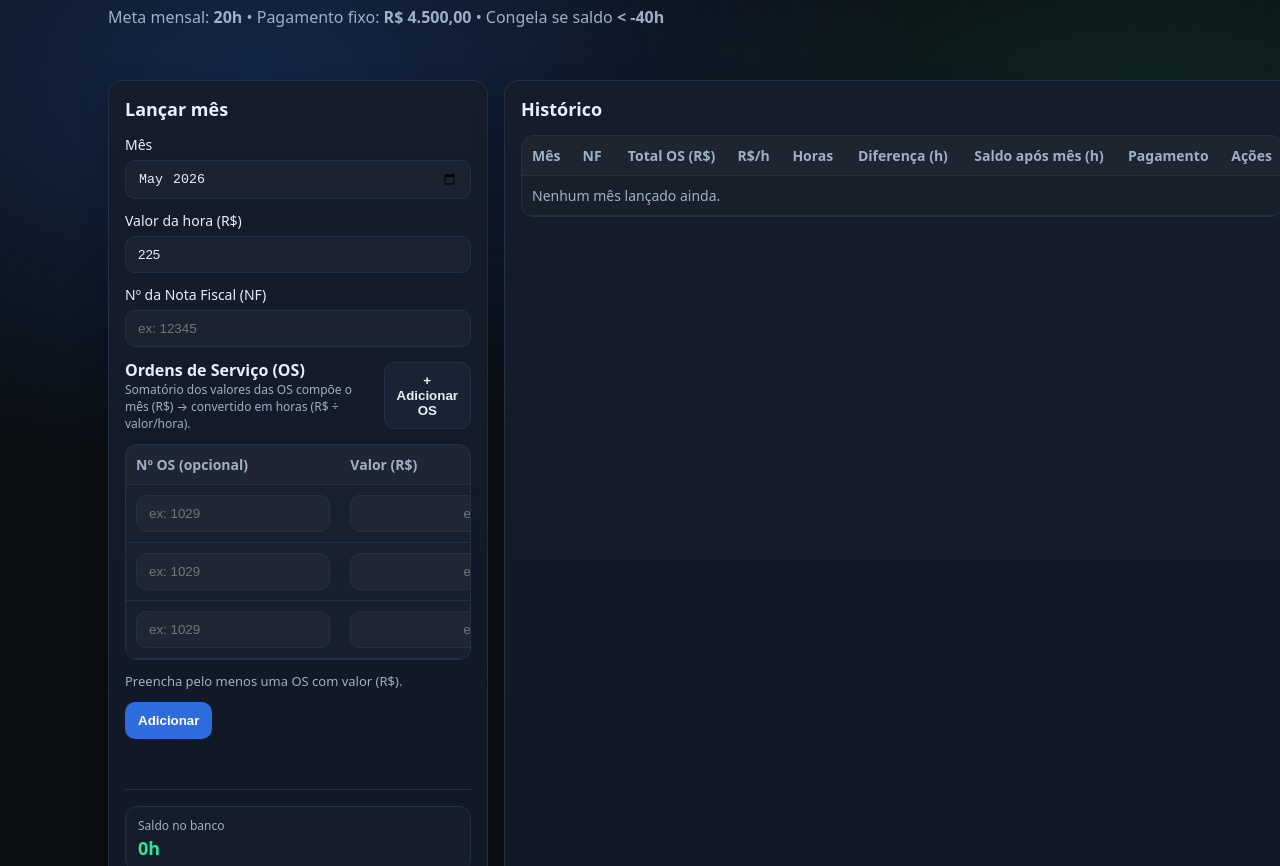
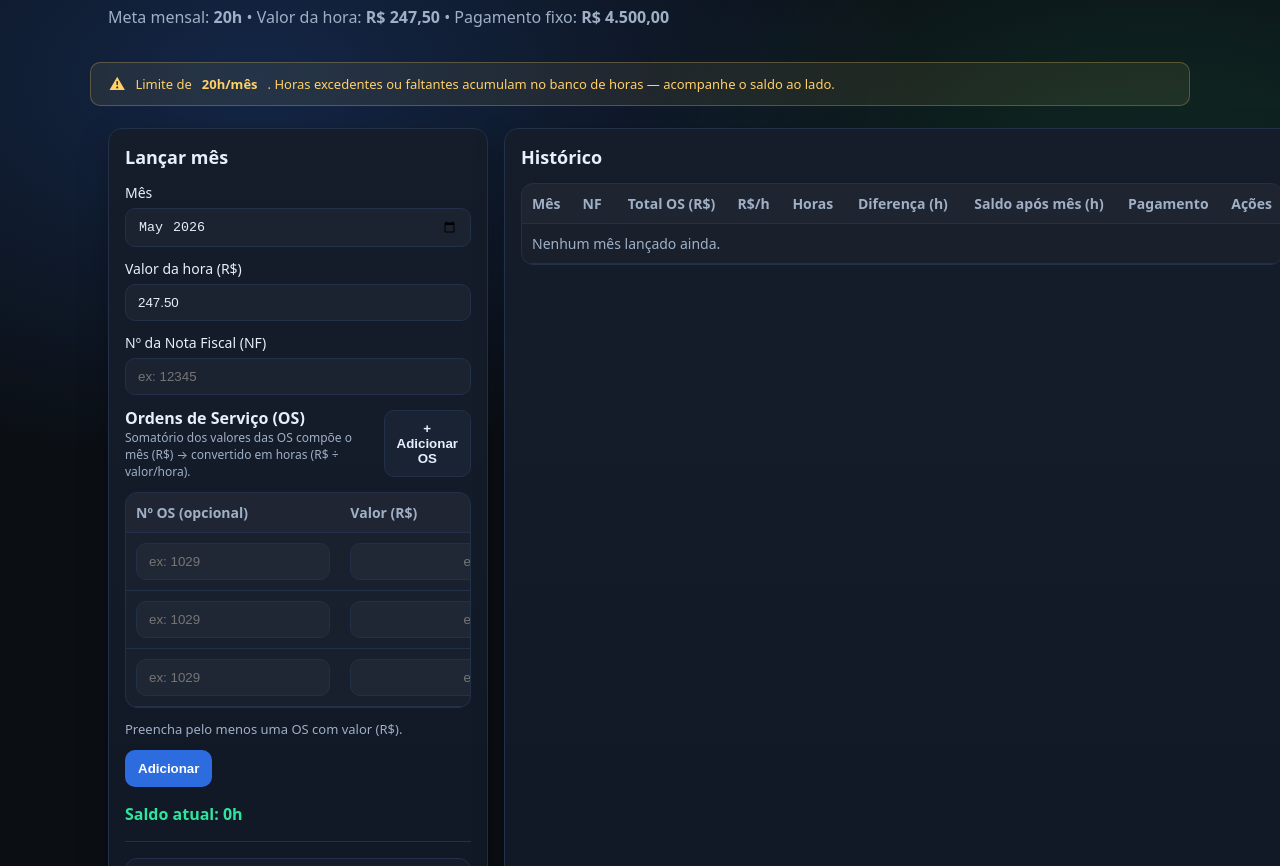
Before and after one commit to daniSoares08/Control-hours, a plain HTML site: page index.html in a window 1280 px wide. Shown: the part 61-927 px from the top of the page. Drawn offline with Linux system fonts and the light colour scheme.

Commit message:
update new values

```diff
--- a/app.js
+++ b/app.js
@@ -1,7 +1,7 @@
 (() => {
   const META_HORAS = 20;
   const PAGAMENTO = 4500;
-  const FREEZE_THRESHOLD = -40; // congela se saldo < -40
+  const RATE_DEFAULT = 247.50;
   const STORAGE_KEY = "contract_hours_tracker_v3";
 
   let state = loadState();
@@ -58,14 +58,7 @@
     const { year, month } = parseMonthValue(m);
     const id = `${year}-${String(month).padStart(2, "0")}`;
 
-    // congelado: só permite editar/excluir
-    const computed = computeTimeline(state.entries);
-    if (computed.isFrozenNow && editingId === null) {
-      freezeHint.textContent = "Contrato congelado: corrija lançamentos (editar/excluir) para voltar acima de -40h.";
-      return;
-    }
-
-    const rate = round2(safeNum(rateInput.value, 225));
+    const rate = round2(safeNum(rateInput.value, RATE_DEFAULT));
     if (!(rate > 0)) {
       alert("Valor da hora precisa ser maior que 0.");
       return;
@@ -117,7 +110,7 @@
     // reset form
     entryForm.reset();
     monthInput.value = toMonthValue(new Date());
-    rateInput.value = "225";
+    rateInput.value = String(RATE_DEFAULT);
     nfInput.value = "";
     osTbody.innerHTML = "";
     ensureOsRows(3);
@@ -226,18 +219,16 @@
     const totalPaid = timeline.rows.length * PAGAMENTO;
     paidTotal.textContent = formatBRL(totalPaid);
 
-    if (timeline.isFrozenNow) {
-      statusPill.textContent = "CONTRATO CONGELADO";
-      statusPill.className = "pill bad";
-      saveBtn.disabled = true;
-      freezeHint.innerHTML = `Saldo atual ${formatHours(bank)} (congela se < -40h).`;
+    statusPill.textContent = "ATIVO";
+    statusPill.className = "pill good";
+    saveBtn.disabled = false;
+
+    if (bank < 0) {
+      freezeHint.innerHTML = `Saldo atual: <strong>${signedHours(bank)}</strong> — atenção ao banco negativo.`;
       freezeHint.className = "hint bad";
     } else {
-      statusPill.textContent = "ATIVO";
-      statusPill.className = "pill good";
-      saveBtn.disabled = false;
-      freezeHint.textContent = "";
-      freezeHint.className = "hint";
+      freezeHint.innerHTML = `Saldo atual: <strong>${signedHours(bank)}</strong>`;
+      freezeHint.className = "hint good";
     }
 
     if (timeline.rows.length === 0) {
@@ -295,7 +286,7 @@
   }
 
   function updatePreview() {
-    const rate = safeNum(rateInput.value, 225);
+    const rate = safeNum(rateInput.value, RATE_DEFAULT);
     if (!(rate > 0)) {
       calcPreview.textContent = "Valor/hora precisa ser > 0.";
       return;
@@ -360,7 +351,7 @@
     let bank = 0;
 
     for (const e of sorted) {
-      const rate = Number.isFinite(Number(e.rate)) ? Number(e.rate) : 225;
+      const rate = Number.isFinite(Number(e.rate)) ? Number(e.rate) : RATE_DEFAULT;
       const moneyTotal = Number.isFinite(Number(e.moneyTotal))
         ? Number(e.moneyTotal)
         : round2((Array.isArray(e.os) ? e.os : []).reduce((acc, x) => acc + (Number(x.value) || 0), 0));
@@ -381,7 +372,7 @@
       });
     }
 
-    return { rows, bankNow: bank, isFrozenNow: bank < FREEZE_THRESHOLD };
+    return { rows, bankNow: bank };
   }
 
   // ---------------- OS UI ----------------
@@ -568,7 +559,7 @@
 
     // v3
     if (Array.isArray(e.os)) {
-      const rate = Number.isFinite(Number(e.rate)) ? round2(Number(e.rate)) : 225;
+      const rate = Number.isFinite(Number(e.rate)) ? round2(Number(e.rate)) : RATE_DEFAULT;
       const os = e.os
         .map(o => ({ num: (o?.num || "").trim(), value: round2(Number(o?.value) || 0) }))
         .filter(o => Number.isFinite(o.value) && o.value >= 0);
@@ -582,7 +573,7 @@
     }
 
     // v2/v1 (tinha hours, rate, money)
-    const rate = Number.isFinite(Number(e.rate)) ? round2(Number(e.rate)) : 225;
+    const rate = Number.isFinite(Number(e.rate)) ? round2(Number(e.rate)) : RATE_DEFAULT;
     const hours = Number.isFinite(Number(e.hours)) ? round2(Number(e.hours)) : 0;
     const moneyTotal = Number.isFinite(Number(e.money)) ? round2(Number(e.money)) : round2(hours * rate);
 
--- a/index.html
+++ b/index.html
@@ -12,12 +12,17 @@
       <div>
         <h1>Controle de Horas do Contrato</h1>
         <p class="muted">
-          Meta mensal: <strong>20h</strong> • Pagamento fixo: <strong>R$ 4.500,00</strong> • Congela se saldo <strong>&lt; -40h</strong>
+          Meta mensal: <strong>20h</strong> • Valor da hora: <strong>R$ 247,50</strong> • Pagamento fixo: <strong>R$ 4.500,00</strong>
         </p>
       </div>
       <div class="pill" id="statusPill">Carregando…</div>
     </div>
   </header>
+
+  <div class="container notice-bar">
+    <span class="notice-icon">⚠</span>
+    Limite de <strong>20h/mês</strong>. Horas excedentes ou faltantes acumulam no banco de horas — acompanhe o saldo ao lado.
+  </div>
 
   <main class="container grid">
     <section class="card">
@@ -31,7 +36,7 @@
 
         <label>
           Valor da hora (R$)
-          <input id="rateInput" type="number" inputmode="decimal" step="0.01" min="0" value="225" required />
+          <input id="rateInput" type="number" inputmode="decimal" step="0.01" min="0" value="247.50" required />
         </label>
 
         <label>
@@ -99,7 +104,7 @@
       </div>
 
       <p class="muted small">
-        * O pagamento é sempre R$ 4.500,00 por mês lançado. O banco de horas vem da diferença entre horas convertidas e 20h.
+        * O pagamento é sempre R$ 4.500,00 por mês lançado. O banco de horas vem da diferença entre as horas convertidas e a meta de 20h.
       </p>
     </section>
 
--- a/style.css
+++ b/style.css
@@ -169,11 +169,19 @@ th{ text-align:left; color: var(--muted); font-weight:700; background: rgba(255,
   user-select:none;
 }
 .segItem input{ width:auto; }
-.calcPreview{
-  min-height:18px;
-  color: var(--muted);
-  font-size: 13px;
+.notice-bar{
+  display:flex;
+  align-items:center;
+  gap:10px;
+  padding:10px 18px;
+  margin-bottom:4px;
+  border-radius:10px;
+  background: rgba(255,209,102,.08);
+  border:1px solid rgba(255,209,102,.25);
+  color: var(--warn);
+  font-size:13px;
 }
+.notice-icon{ font-size:16px; flex-shrink:0; }
 
 .osHeader{
   display:flex;
```
